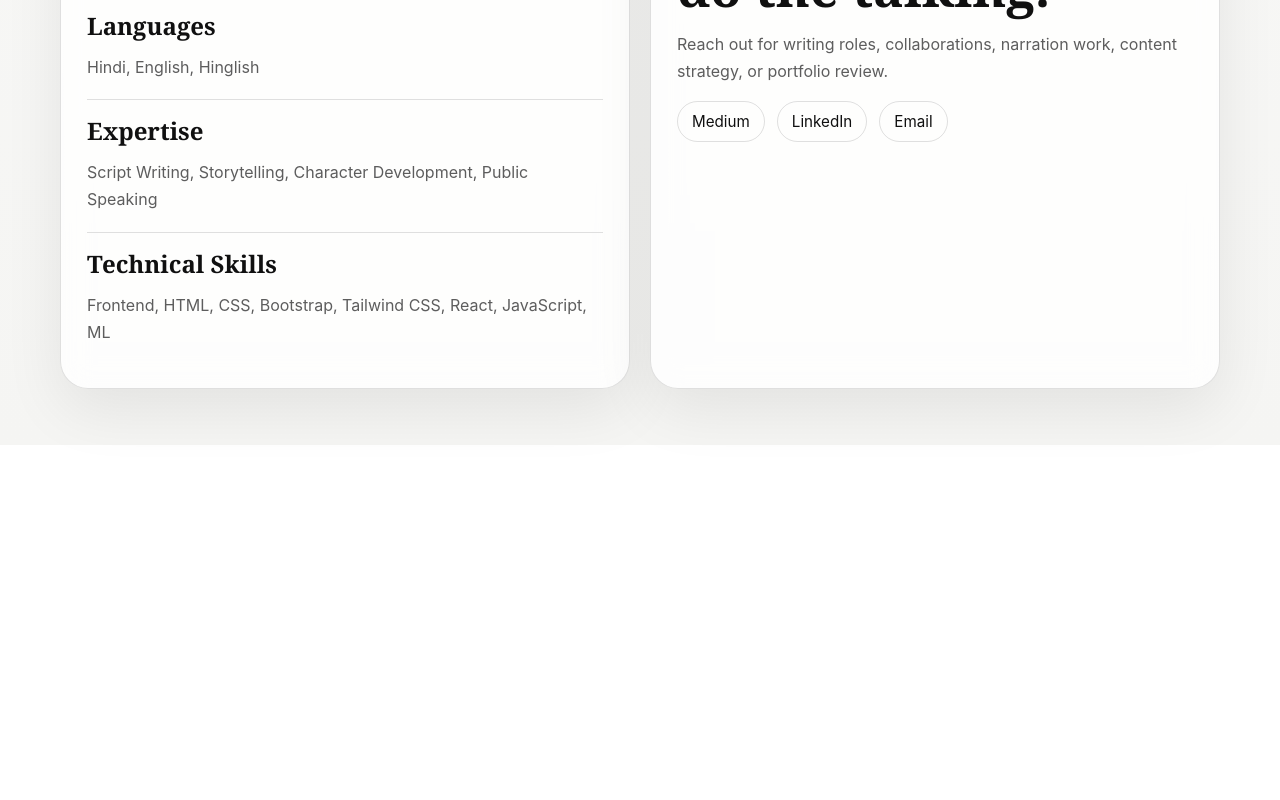
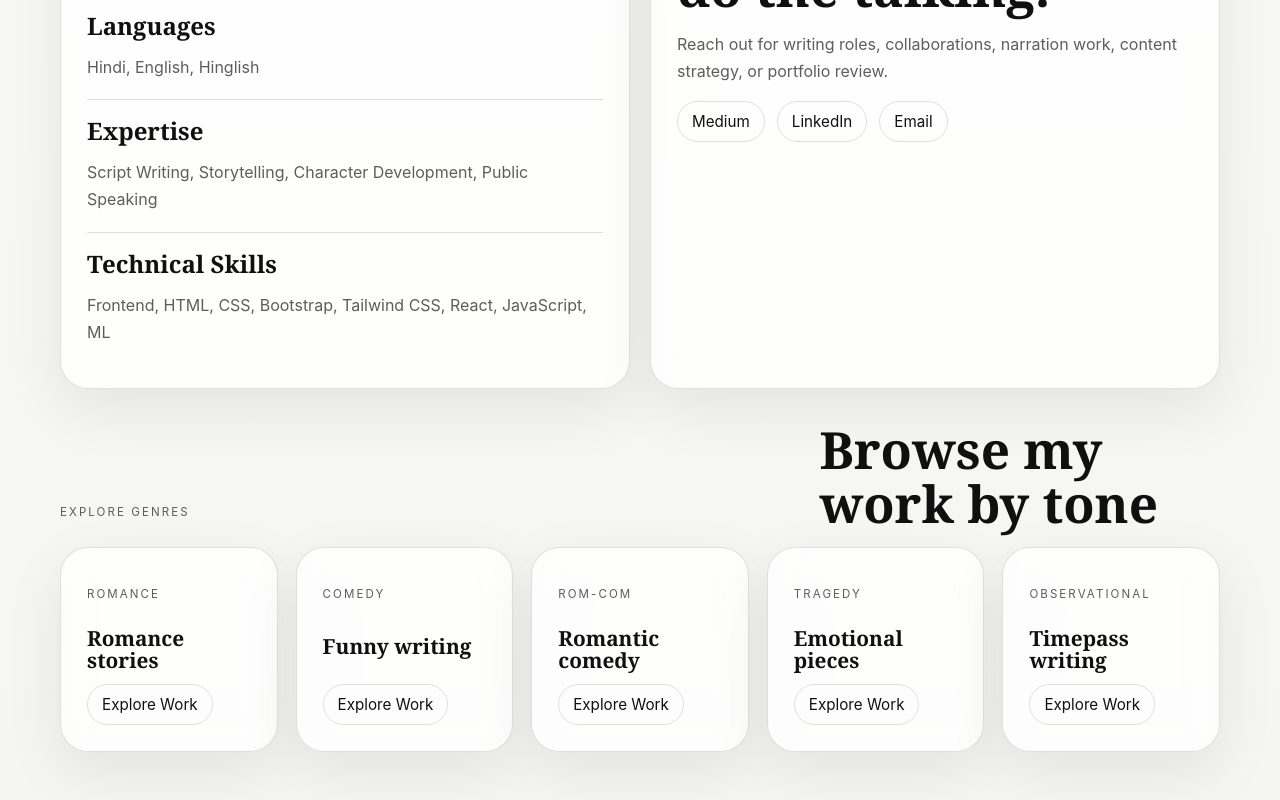
Before and after one commit to Kartikgupta08/Writer-Portfolio, a React (Vite) app: page / in a window 1280 px wide. Shown: the part 2080-2880 px from the top of the page. Before the commit the page ends 2525 px from the top, so only its background shows below. Built offline with nearby package versions, Linux system fonts and the light colour scheme.

Commit message:
Genre Section added successfully

```diff
--- a/src/App.jsx
+++ b/src/App.jsx
@@ -174,6 +174,45 @@ export default function App() {
             </div>
           </article>
         </section>
+
+        <section className="section genre-explore">
+          <div className="section-heading">
+            <p className="section-label">Explore Genres</p>
+            <h2>Browse my work by tone</h2>
+          </div>
+
+          <div className="genre-grid">
+            <article className="card genre-tile">
+              <p className="project-type">Romance</p>
+              <h3>Romance stories</h3>
+              <a href="https://medium.com/@kaartikgupta2/list/romance-9a2df8f4b96a" target="_blank" rel="noreferrer">Explore Work</a>
+            </article>
+
+            <article className="card genre-tile">
+              <p className="project-type">Comedy</p>
+              <h3>Funny writing</h3>
+              <a href="https://medium.com/@kaartikgupta2/list/funny-480509cec0ca" target="_blank" rel="noreferrer">Explore Work</a>
+            </article>
+
+            <article className="card genre-tile">
+              <p className="project-type">Rom-Com</p>
+              <h3>Romantic comedy</h3>
+              <a href="https://medium.com/@kaartikgupta2/list/romcom-5dba0c67c92c" target="_blank" rel="noreferrer">Explore Work</a>
+            </article>
+
+            <article className="card genre-tile">
+              <p className="project-type">Tragedy</p>
+              <h3>Emotional pieces</h3>
+              <a href="https://medium.com/@kaartikgupta2/list/rr-rotadu-ritesiykyk-f70202bfb841" target="_blank" rel="noreferrer">Explore Work</a>
+            </article>
+
+            <article className="card genre-tile">
+              <p className="project-type">Observational</p>
+              <h3>Timepass writing</h3>
+              <a href="https://medium.com/@kaartikgupta2/list/timepass-writing-6403d0b2a610" target="_blank" rel="noreferrer">Explore Work</a>
+            </article>
+          </div>
+        </section>
       </main>
     </div>
   );
--- a/src/styles.css
+++ b/src/styles.css
@@ -196,11 +196,42 @@ h3 { font-size: 1.5rem; }
   font-size: 0.95rem;
 }
 
+.genre-explore {
+  margin-top: 34px;
+}
+
+.genre-grid {
+  display: grid;
+  grid-template-columns: repeat(5, minmax(0, 1fr));
+  gap: 18px;
+}
+
+.genre-tile {
+  display: grid;
+  gap: 12px;
+  min-height: 180px;
+}
+
+.genre-tile h3 {
+  font-size: 1.3rem;
+}
+
+.genre-tile a {
+  margin-top: auto;
+  width: fit-content;
+  padding: 10px 14px;
+  border-radius: 999px;
+  border: 1px solid var(--line);
+  text-decoration: none;
+  font-size: 0.95rem;
+}
+
 .skill-group + .skill-group { margin-top: 18px; padding-top: 18px; border-top: 1px solid var(--line); }
 .contact-card { display: grid; align-content: start; }
 
 @media (max-width: 900px) {
   .hero, .grid-2, .projects-grid { grid-template-columns: 1fr; }
+  .genre-grid { grid-template-columns: repeat(2, minmax(0, 1fr)); }
   .hero { min-height: auto; padding-top: 12px; }
   .section-heading { align-items: start; flex-direction: column; }
 }
@@ -210,4 +241,5 @@ h3 { font-size: 1.5rem; }
   .card { padding: 20px; border-radius: 22px; }
   .stats-list { grid-template-columns: 1fr; }
   h1 { max-width: 12ch; }
+  .genre-grid { grid-template-columns: 1fr; }
 }
```
